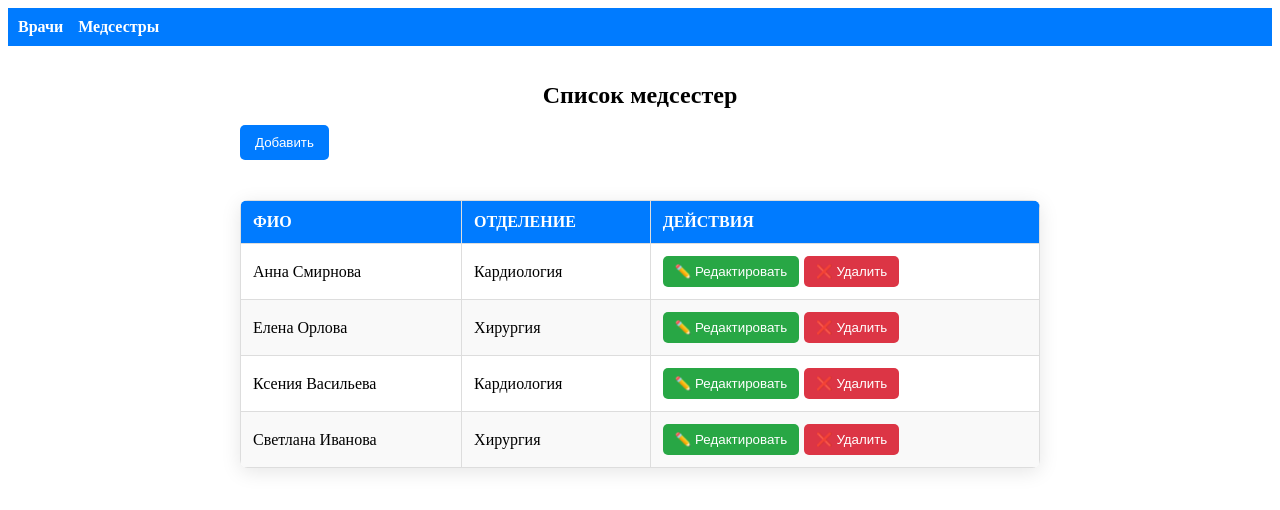
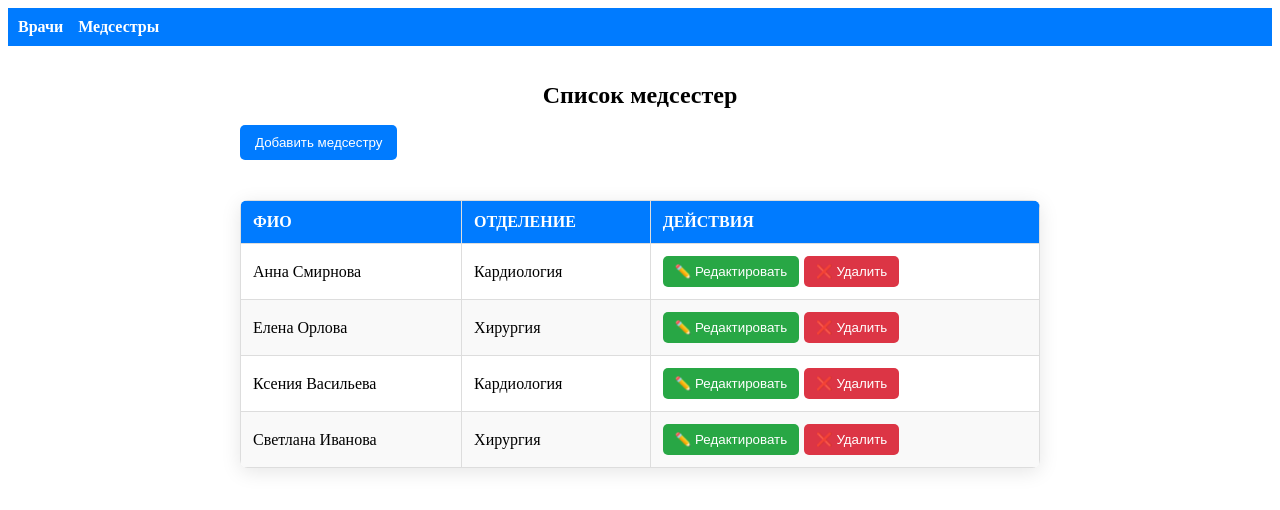
Before and after one commit to EgorovMaks/medical-staff-management, a Vue app: page /nurses in a window 1280 px wide. Shown: the top 510 px of the page. Built offline with nearby package versions, Linux system fonts and the light colour scheme.

Commit message:
fix StaffList

```diff
--- a/src/components/StaffList.vue
+++ b/src/components/StaffList.vue
@@ -26,6 +26,9 @@ const staffMembers = computed(() =>
 );
 
 const isHeadText = (member) => (member.isHead ? "Да" : "Нет");
+
+// Добавляем вычисляемое свойство staffType
+const staffType = computed(() => (props.isManager ? "врача" : "медсестру"));
 
 onMounted(() => {
   staffStore.loadDoctors();
@@ -191,10 +194,6 @@ const closeForm = () => {
     &:nth-child(even) {
       background-color: #f9f9f9;
     }
-
-    &:hover {
-      // background-color: #f1f1f1;
-    }
   }
 
   &__cell {
```
